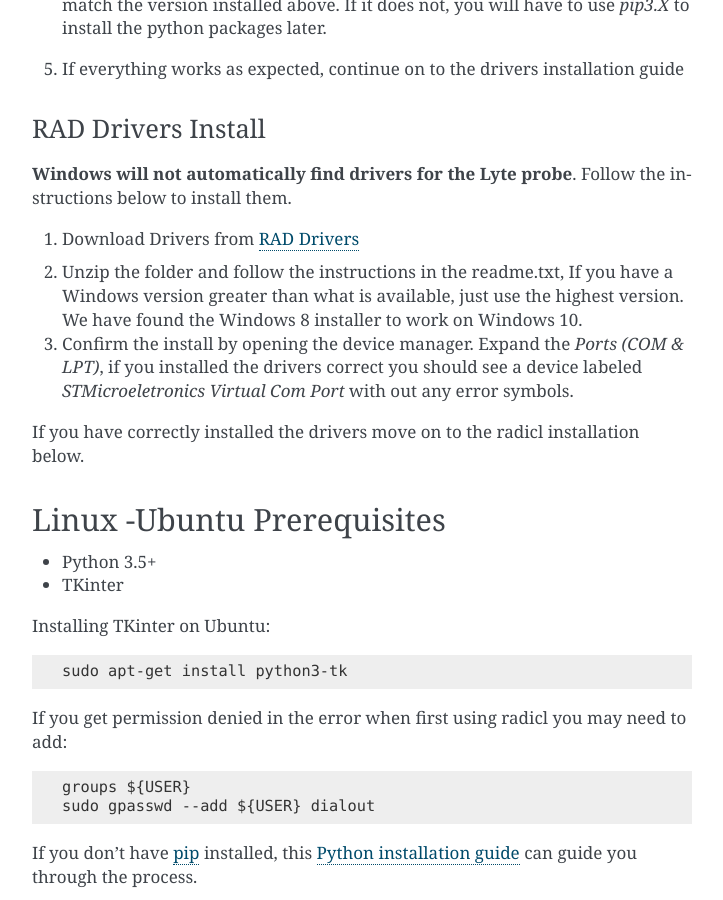
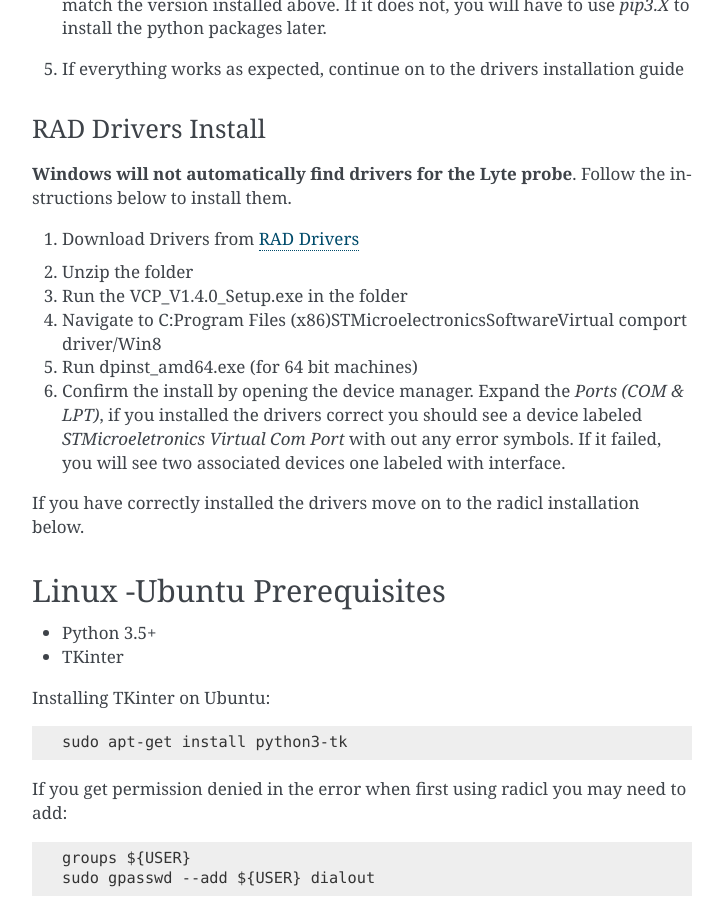
Before and after one commit to AdventureData/radicl, a Sphinx documentation site: the page built from docs/installation.rst, in a window 1280 px wide and 900 px high, scrolled down 1196 px. Shown: the whole window, without its empty margins (388-1111 px from the left). Built offline with Sphinx 7.4.7, drawn with Linux system fonts in a browser that asks for light colours; pages that are not in the unit, such as notebooks, are missing from menus.

Commit message:
Added more notes on the driver install process. Fixed #19

```diff
--- a/docs/installation.rst
+++ b/docs/installation.rst
@@ -67,13 +67,14 @@ instructions below to install them.
 
 .. _RAD Drivers: https://drive.google.com/file/d/18t1XQvWoSRbmwd9GQrSo6ij6BaIVpXsY/view?usp=sharing
 
-2. Unzip the folder and follow the instructions in the readme.txt, If you have
-   a Windows version greater than what is available, just use the highest
-   version. We have found the Windows 8 installer to work on Windows 10.
-3. Confirm the install by opening the device manager. Expand the
+2. Unzip the folder
+3. Run the VCP_V1.4.0_Setup.exe in the folder
+4. Navigate to C:\Program Files (x86)\STMicroelectronics\Software\Virtual comport driver/Win8
+5. Run dpinst_amd64.exe (for 64 bit machines)
+6. Confirm the install by opening the device manager. Expand the
    `Ports (COM & LPT)`, if you installed the drivers correct you should see a
    device labeled `STMicroeletronics Virtual Com Port` with out any error
-   symbols.
+   symbols. If it failed, you will see two associated devices one labeled with interface.
 
 If you have correctly installed the drivers move on to the radicl installation
 below.
```
